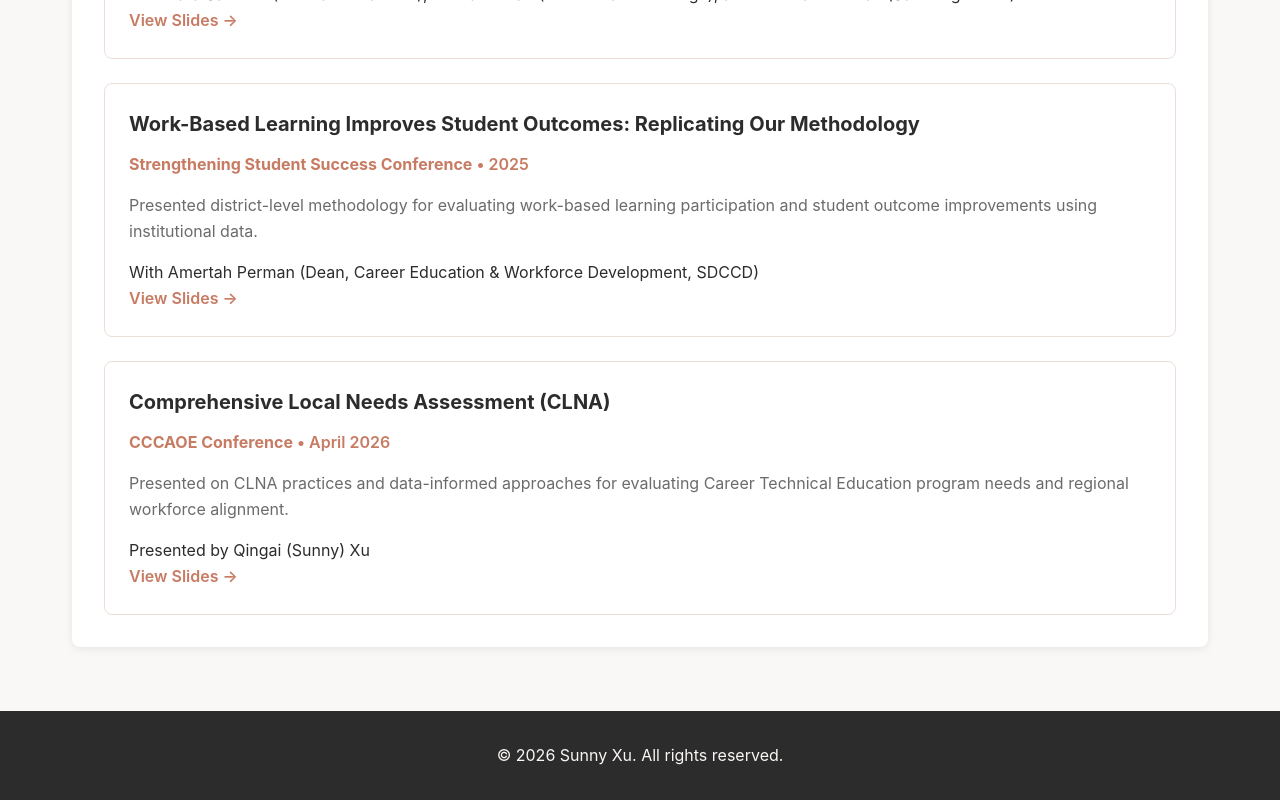
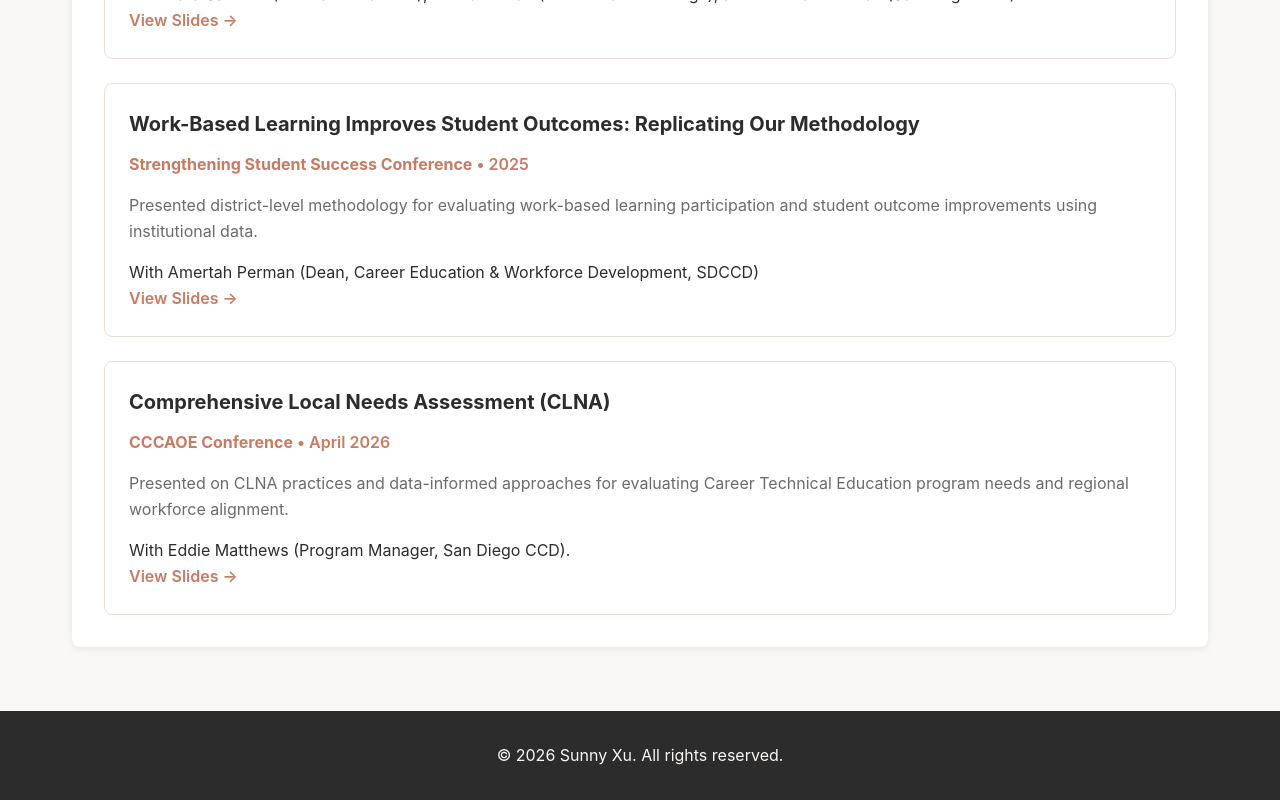
Before and after one commit to sunnyxu0628/Sunny_Xu_Portfolio, a React (Vite) app: page / in a window 1280 px wide. Shown: the part 5290-6090 px from the top of the page. Built offline with nearby package versions, Linux system fonts and the light colour scheme.

Commit message:
Update CLNA presentation collaborator

```diff
--- a/src/components/sections/Conferences.jsx
+++ b/src/components/sections/Conferences.jsx
@@ -37,7 +37,7 @@ function Conferences() {
       eventLink: 'https://cccaoe.org/',
       description:
         'Presented on CLNA practices and data-informed approaches for evaluating Career Technical Education program needs and regional workforce alignment.',
-      collaborators: 'Presented by Qingai (Sunny) Xu',
+      collaborators: 'With Eddie Matthews (Program Manager, San Diego CCD).',
       slides: clnaSlides,
     },
   ]
```
Also changed, not shown: 3 other files (tests, documents, lock files or other folders).
